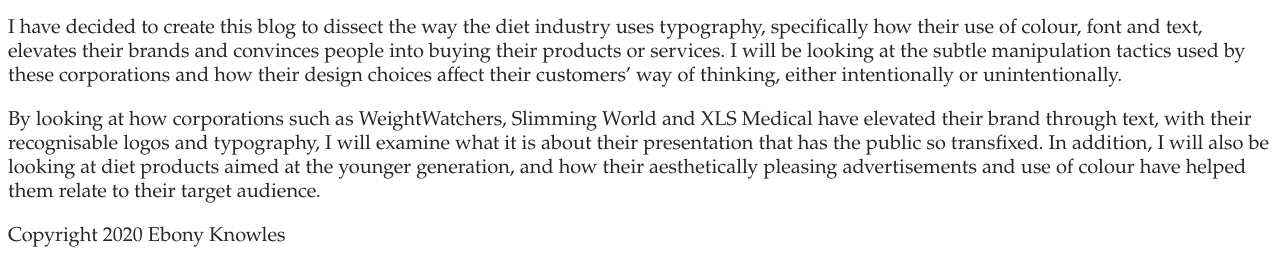
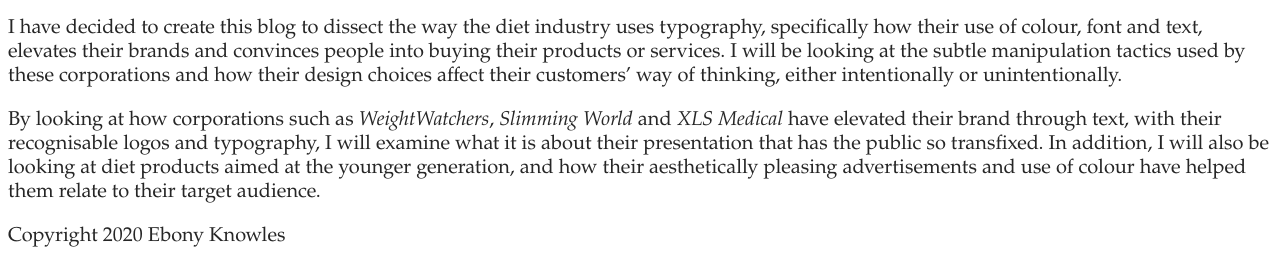
Before and after one commit to ebonyknowles/themeasuringtype1, a Jekyll site: the page built from pages/about.md, in a window 1280 px wide. Shown: the part 978-1243 px from the top of the page. Built offline with Jekyll 4.4.1, drawn with Linux system fonts in a browser that asks for light colours; some web fonts are replaced.

Commit message:
Update Page “about”

```diff
--- a/pages/about.md
+++ b/pages/about.md
@@ -14,4 +14,4 @@
 
 I have decided to create this blog to dissect the way the diet industry uses typography, specifically how their use of colour, font and text, elevates their brands and convinces people into buying their products or services. I will be looking at the subtle manipulation tactics used by these corporations and how their design choices affect their customers' way of thinking, either intentionally or unintentionally.
 
-By looking at how corporations such as WeightWatchers, Slimming World and XLS Medical have elevated their brand through text, with their recognisable logos and typography, I will examine what it is about their presentation that has the public so transfixed. In addition, I will also be looking at diet products aimed at the younger generation, and how their aesthetically pleasing advertisements and use of colour have helped them relate to their target audience.
+By looking at how corporations such as *WeightWatchers*, *Slimming World* and *XLS Medical* have elevated their brand through text, with their recognisable logos and typography, I will examine what it is about their presentation that has the public so transfixed. In addition, I will also be looking at diet products aimed at the younger generation, and how their aesthetically pleasing advertisements and use of colour have helped them relate to their target audience.
```
